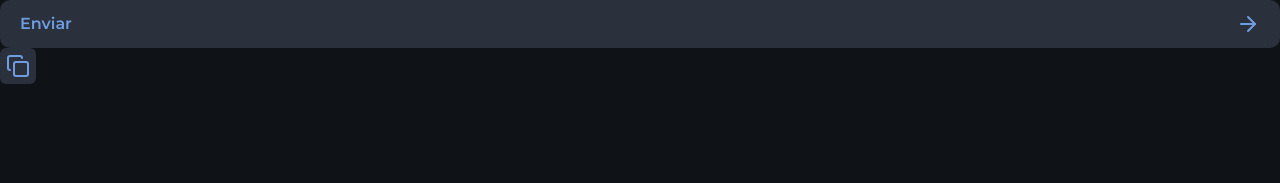
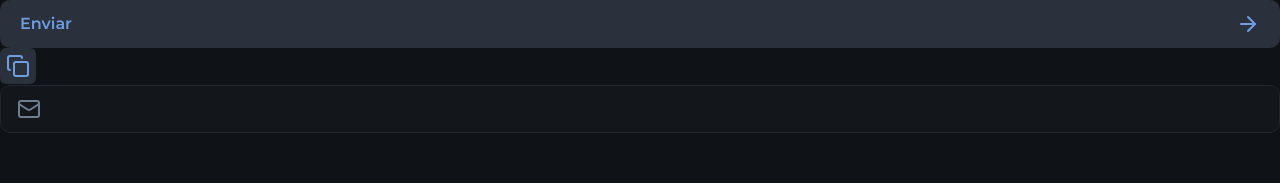
Before and after one commit to luizcorreajr/web-nlw, a Next.js app: page / in a window 1280 px wide. Shown: the top 183 px of the page. Built offline with nearby package versions, Linux system fonts and the light colour scheme.

Commit message:
iputprops component

```diff
--- a/src/app/page.tsx
+++ b/src/app/page.tsx
@@ -1,6 +1,7 @@
 import { ArrowRight, Copy } from 'lucide-react';
 import { Button } from "@/components/button";
 import { IconButton } from '@/components/icon-button';
+import { Input } from '@/components/input';
 
 export default function Home() {
   return (
@@ -13,6 +14,10 @@ export default function Home() {
       <IconButton>
         <Copy />
       </IconButton>
+
+      <div>
+        <Input />
+      </div>
     </main>
   );
 }
--- /dev/null
+++ b/src/components/input.tsx
@@ -0,0 +1,21 @@
+import { Mail } from 'lucide-react'
+import { ComponentProps } from 'react'
+
+interface InputProps extends ComponentProps<'input'> {}
+
+export function Input(props:InputProps) {
+  return (
+    <div className="flex items-center gap-2 px-4 h-12 bg-gray-800 border border-gray-600 rounded-xl">
+      <span className="text-gray-400">
+        <Mail />
+      </span>
+
+      <div>
+        <input
+          className="flex-1 outline-0"
+          {...props}
+        />
+      </div>
+    </div>
+  )
+}
```
